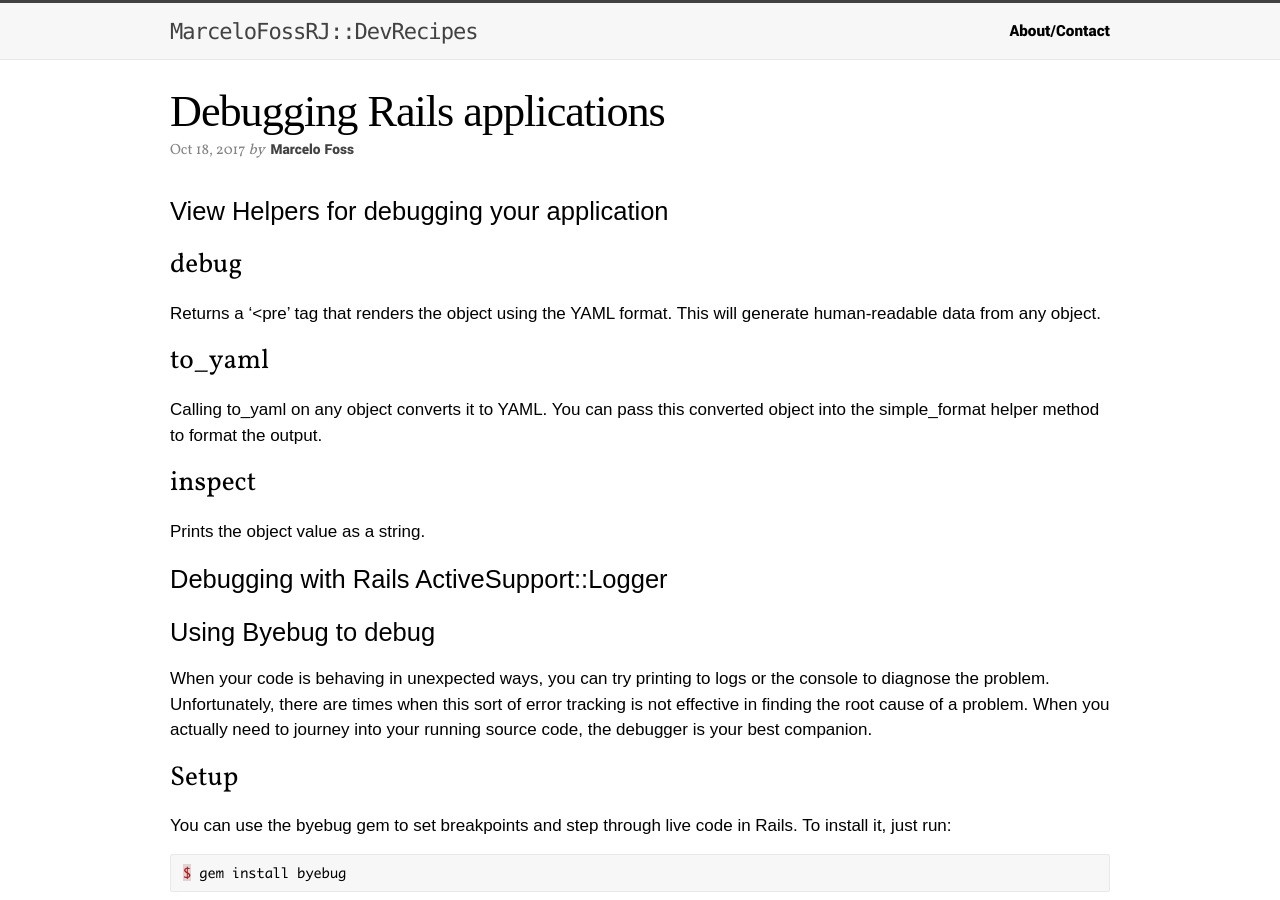
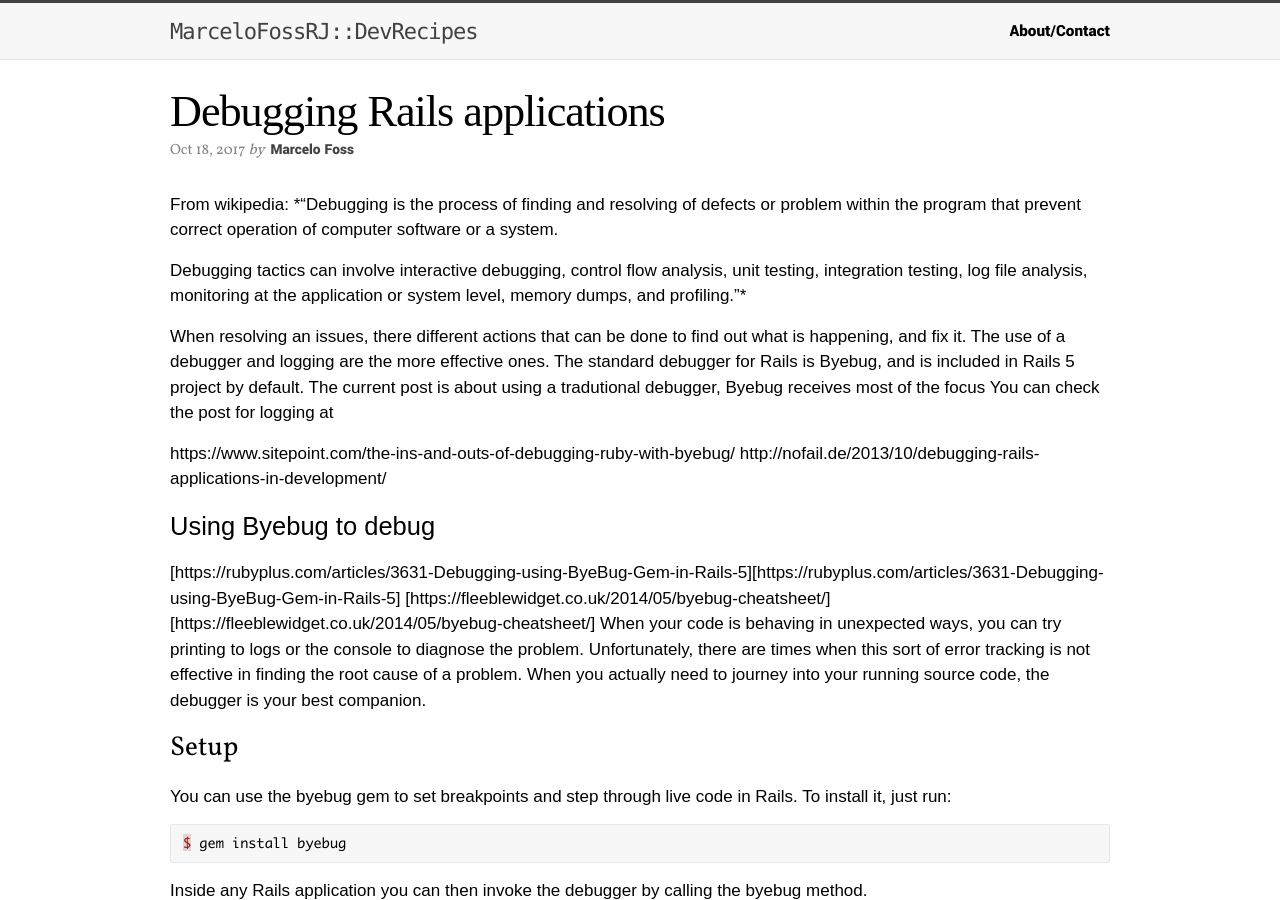
Before and after one commit to MarceloFossRJ/MarceloFossRJ.github.io, a Jekyll site: the page built from _posts/2017-10-18-Debugging-rails.md, in a window 1280 px wide and 900 px high. Built offline with Jekyll 4.4.1, drawn with Linux system fonts in a browser that asks for light colours; some web fonts are replaced; some of the changed text lies outside the part shown.

```diff
--- a/_posts/2017-10-18-Debugging-rails.md
+++ b/_posts/2017-10-18-Debugging-rails.md
@@ -2,23 +2,27 @@
 layout: post
 title:  "Debugging Rails applications"
 date:   2017-10-18 19:45:31 -0300
-categories: [article]
+categories: [recipe]
 tags: [ror, gems, debug, assert]
 author: Marcelo Foss
 ---
-# View Helpers for debugging your application
-## debug
-Returns a '<pre' tag that renders the object using the YAML format. This will generate human-readable data from any object.
+From wikipedia:
+*"Debugging is the process of finding and resolving of defects or problem within the program that prevent correct operation of computer software or a system.
 
-## to_yaml
-Calling to_yaml on any object converts it to YAML. You can pass this converted object into the simple_format helper method to format the output.
+Debugging tactics can involve interactive debugging, control flow analysis, unit testing, integration testing, log file analysis, monitoring at the application or system level, memory dumps, and profiling."*
 
-## inspect
-Prints the object value as a string.
+When resolving an issues, there different actions that can be done to find out what is happening, and fix it.
+The use of a debugger and logging are the more effective ones.
+The standard debugger for Rails is Byebug, and is included in Rails 5 project by default.
+The current post is about using a tradutional debugger, Byebug receives most of the focus
+You can check the post for logging at []()
 
-# Debugging with Rails ActiveSupport::Logger
+https://www.sitepoint.com/the-ins-and-outs-of-debugging-ruby-with-byebug/
+http://nofail.de/2013/10/debugging-rails-applications-in-development/
 
 # Using Byebug to debug
+[https://rubyplus.com/articles/3631-Debugging-using-ByeBug-Gem-in-Rails-5][https://rubyplus.com/articles/3631-Debugging-using-ByeBug-Gem-in-Rails-5]
+[https://fleeblewidget.co.uk/2014/05/byebug-cheatsheet/][https://fleeblewidget.co.uk/2014/05/byebug-cheatsheet/]
 When your code is behaving in unexpected ways, you can try printing to logs or the console to diagnose the problem. Unfortunately, there are times when this sort of error tracking is not effective in finding the root cause of a problem. When you actually need to journey into your running source code, the debugger is your best companion.
 
 ## Setup
@@ -350,6 +354,16 @@ To exit the debugger, use the quit command (abbreviated to q). Or, type q! to by
 
 A simple quit tries to terminate all threads in effect. Therefore your server will be stopped and you will have to start it again.
 
+# View Helpers for debugging your application
+## debug
+Returns a '<pre' tag that renders the object using the YAML format. This will generate human-readable data from any object.
+
+## to_yaml
+Calling to_yaml on any object converts it to YAML. You can pass this converted object into the simple_format helper method to format the output.
+
+## inspect
+Prints the object value as a string.
+
 # Debugging with the web-console gem
 Web Console is a bit like byebug, but it runs in the browser. In any page you are developing, you can request a console in the context of a view or a controller. The console would be rendered next to your HTML content.
 
```
Also changed, not shown: _drafts/2017-11-10-12-factor-app.md (deleted, +0 -1 lines), _drafts/2017-11-10-caching-strategy.md (+3 -0 lines), _drafts/2017-11-10-clean-architectures.md (added, +12 -0 lines), _drafts/2017-11-20-mongodb-rails.md (added, +19 -0 lines), _posts/2017-10-10-base-gems.md (+28 -18 lines), _posts/2017-11-05-ror-code-review.md (+3 -0 lines), _posts/2017-11-07-rails-architecture.md (added, +18 -0 lines), _posts/2017-11-07-rspec-recipes.md (added, +8 -0 lines), _posts/2017-11-10-12-factor-app.md (added, +105 -0 lines).
